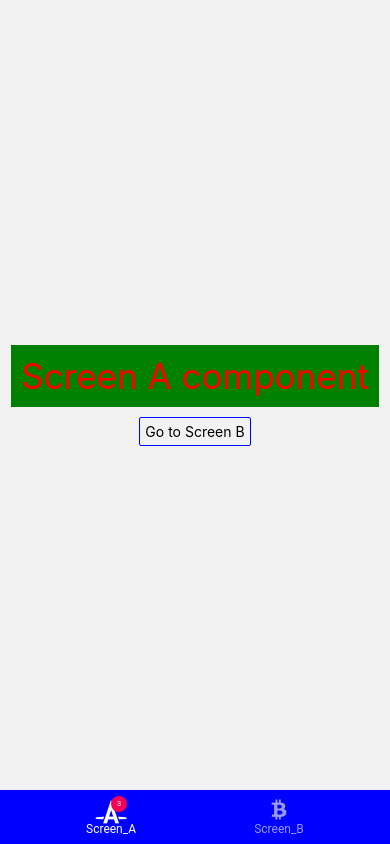
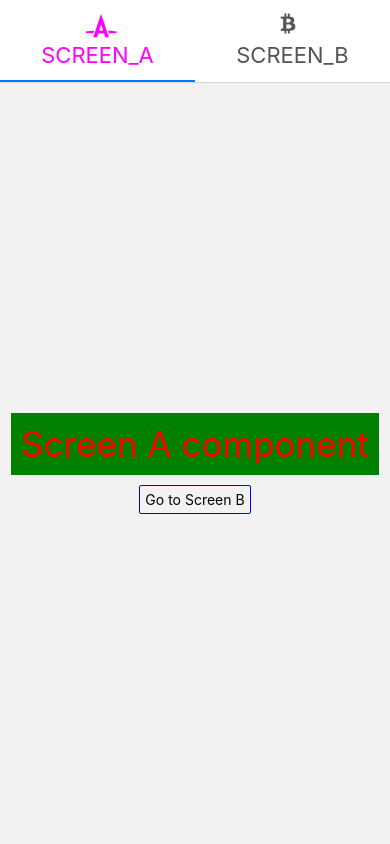
Before and after one commit to Brilliant-Atosam/react-native-zero2hero, a React Native app: screen / in a window 390 px wide. Built offline with nearby package versions, Linux system fonts and the light colour scheme.

Commit message:
navigation/top-tab

```diff
--- a/package.json
+++ b/package.json
@@ -10,17 +10,21 @@
     "lint": "eslint ."
   },
   "dependencies": {
+    "@react-native-community/viewpager": "^5.0.11",
     "@react-navigation/bottom-tabs": "^6.3.1",
     "@react-navigation/material-bottom-tabs": "^6.2.1",
+    "@react-navigation/material-top-tabs": "^6.2.1",
     "@react-navigation/native": "^6.0.10",
     "@react-navigation/native-stack": "^6.6.2",
     "@react-navigation/stack": "^6.2.1",
     "react": "17.0.2",
     "react-native": "0.68.2",
     "react-native-gesture-handler": "^2.4.2",
+    "react-native-pager-view": "^5.4.24",
     "react-native-paper": "^4.12.1",
     "react-native-safe-area-context": "^4.3.1",
     "react-native-screens": "^3.13.1",
+    "react-native-tab-view": "^3.1.1",
     "react-native-vector-icons": "^9.1.0"
   },
   "devDependencies": {
--- a/src/App.js
+++ b/src/App.js
@@ -6,9 +6,11 @@
 import FontAwesome5 from 'react-native-vector-icons/FontAwesome5';
 import ScreenA from './screens/ScreenA';
 import ScreenB from './screens/ScreenB';
+import { createMaterialTopTabNavigator } from '@react-navigation/material-top-tabs';
 const App = () => {
   // const Tab = createBottomTabNavigator();
-  const Tab = createMaterialBottomTabNavigator();
+  // const Tab = createMaterialBottomTabNavigator();
+  const Tab = createMaterialTopTabNavigator();
   return (
     <NavigationContainer>
       <Tab.Navigator
@@ -29,21 +31,21 @@
               : '';
             return <FontAwesome5 name={iconName} color={color} size={size} />;
           },
-          tabBarShowLabel: false,
+          tabBarShowLabel: true,
           tabBarLabelStyle: {fontSize: 22},
           tabBarActiveTintColor: '#f0f',
-          tabBarInactiveTintColor: '#fff',
+          tabBarInactiveTintColor: '#555',
           tabBarActiveBackgroundColor: '#fff',
           tabBarInactiveBackgroundColor: '#33333399',
         })}
-        activeColor="#fff"
-        inactiveColor="#ffffff99"
+        activeColor="#555"
+        inactiveColor="#55555599"
         barStyle={{backgroundColor: 'blue'}}>
         <Tab.Screen
           name="Screen_A"
           component={ScreenA}
           options={{
-            tabBarBadge: 3,
+            // tabBarBadge: 3,
           }}
         />
         <Tab.Screen name="Screen_B" component={ScreenB} />
```
Also changed, not shown: 4 other files (tests, documents, lock files or other folders).
